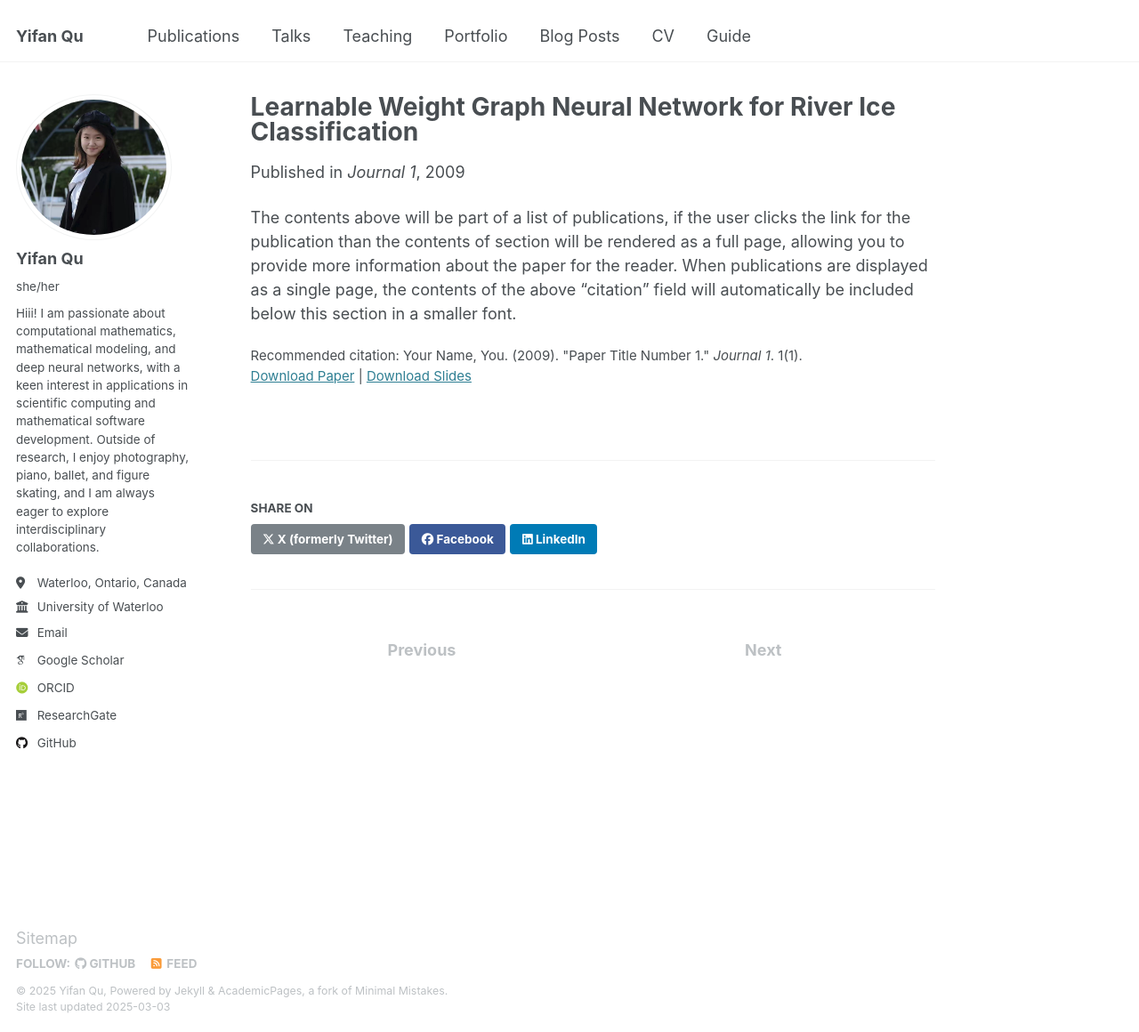
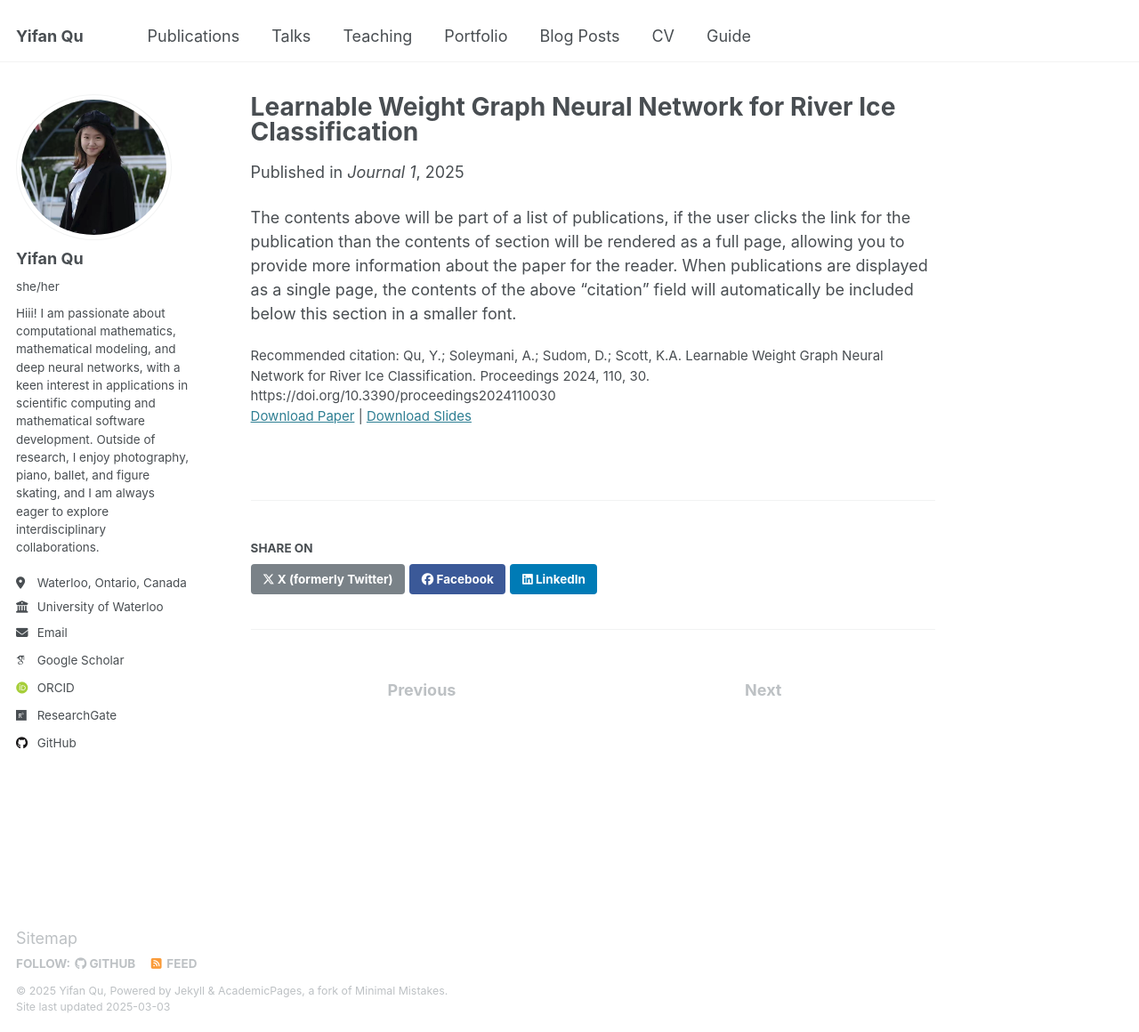
Before and after one commit to Maruko1337/Maruko1337.github.io, a Jekyll site: the page built from _publications/2025-01-13-Learnable Weight_Graph_Neural_Network_for_River_Ice_Classificati.md, in a window 1280 px wide and 1160 px high. Shown: the whole window at 89% size. Built offline with Jekyll 4.4.1, drawn with Linux system fonts in a browser that asks for light colours; some web fonts are replaced.

Commit message:
Update and rename 2009-10-01-paper-title-number-1.md to 2025-01-13-Learnable Weight_Graph_Neural_Network_for_River_Ice_Classificati.md

```diff
--- a/_publications/2009-10-01-paper-title-number-1.md
+++ b/_publications/2025-01-13-Learnable Weight_Graph_Neural_Network_for_River_Ice_Classificati.md
@@ -2,13 +2,13 @@
 title: "Learnable Weight Graph Neural Network for River Ice Classification"
 collection: conference paper
 category: conference paper
-permalink: /publication/2009-10-01-paper-title-number-1
+permalink: /publication/2025-01-13-Learnable Weight_Graph_Neural_Network_for_River_Ice_Classificati
 excerpt: 'This paper is about the number 1. The number 2 is left for future work.'
-date: 2009-10-01
+date: 2025-01-13
 venue: 'Journal 1'
 slidesurl: 'http://academicpages.github.io/files/slides1.pdf'
-paperurl: 'http://academicpages.github.io/files/paper1.pdf'
-citation: 'Your Name, You. (2009). &quot;Paper Title Number 1.&quot; <i>Journal 1</i>. 1(1).'
+paperurl: 'https://www.mdpi.com/2504-3900/110/1/30'
+citation: 'Qu, Y.; Soleymani, A.; Sudom, D.; Scott, K.A. Learnable Weight Graph Neural Network for River Ice Classification. Proceedings 2024, 110, 30. https://doi.org/10.3390/proceedings2024110030'
 ---
 
 The contents above will be part of a list of publications, if the user clicks the link for the publication than the contents of section will be rendered as a full page, allowing you to provide more information about the paper for the reader. When publications are displayed as a single page, the contents of the above "citation" field will automatically be included below this section in a smaller font.
```
